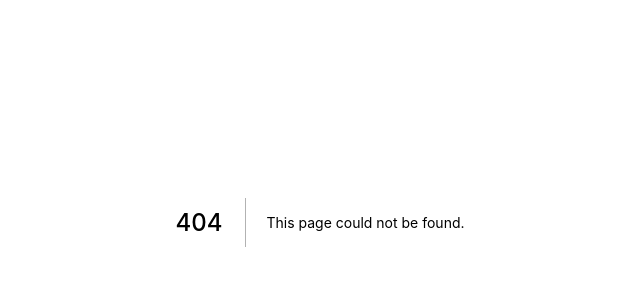
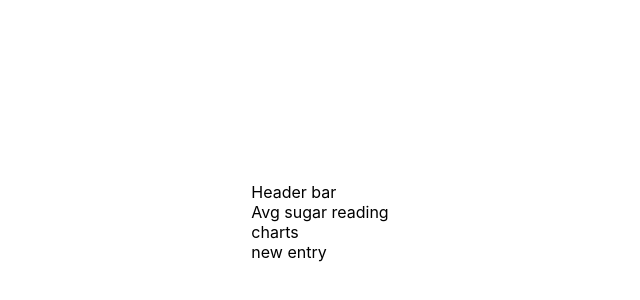
Before and after one commit to PartyHaus54/sugarChart, a Next.js app: page /menu in a window 1280 px wide. Before the commit this address had no page. Shown: the part 178-478 px from the top of the page, without its empty margins (320-960 px from the left). Built offline with nearby package versions, Linux system fonts and the light colour scheme.

Commit message:
added menu page

```diff
--- /dev/null
+++ b/pages/menu.js
@@ -0,0 +1,47 @@
+import Head from 'next/head';
+import Image from 'next/image';
+import styles from '../styles/Home.module.css';
+import Container from '@material-ui/core/Container';
+import Button from '@material-ui/core/Button';
+import TextField from '@material-ui/core/TextField';
+import { makeStyles } from '@material-ui/core/styles';
+import Link from 'next/link';
+
+const useStyles = makeStyles((theme) => ({
+  root: {
+    '& .MuiTextField-root': {
+      margin: theme.spacing(1),
+      width: 200,
+    },
+  },
+}));
+
+export default function Home() {
+
+  const classes = useStyles();
+
+  return (
+    <div className={styles.container}>
+      <Head>
+        <title>Sugar Chart</title>
+        <meta name="description" content="Generated by create next app" />
+        <meta
+          name="viewport"
+          content="minimum-scale=1, initial-scale=1, width=device-width"
+        />
+        <link rel="icon" href="/favicon.ico" />
+        <link rel="stylesheet" href="https://fonts.googleapis.com/css?family=Roboto:300,400,500,700&display=swap" />
+        <link rel="stylesheet" href="https://fonts.googleapis.com/icon?family=Material+Icons" />
+      </Head>
+
+      <main>
+        <Container maxwidth="sm">
+          <div>Header bar</div>
+          <div>Avg sugar reading</div>
+          <div>charts</div>
+          <div>new entry</div>
+        </Container>
+      </main>
+    </div>
+  )
+}
```
Also changed, not shown: pages/index.js (+8 -1 lines).
